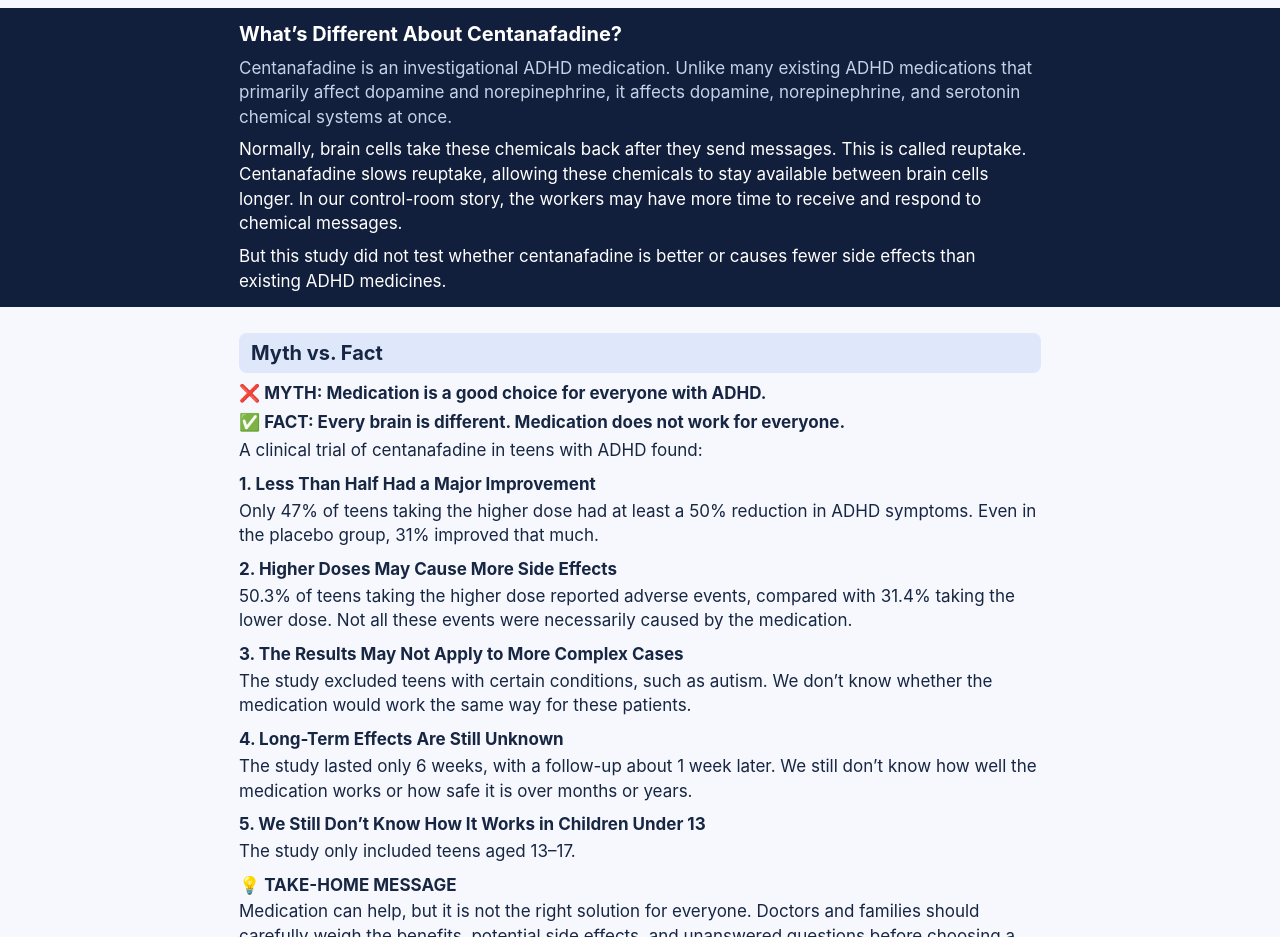
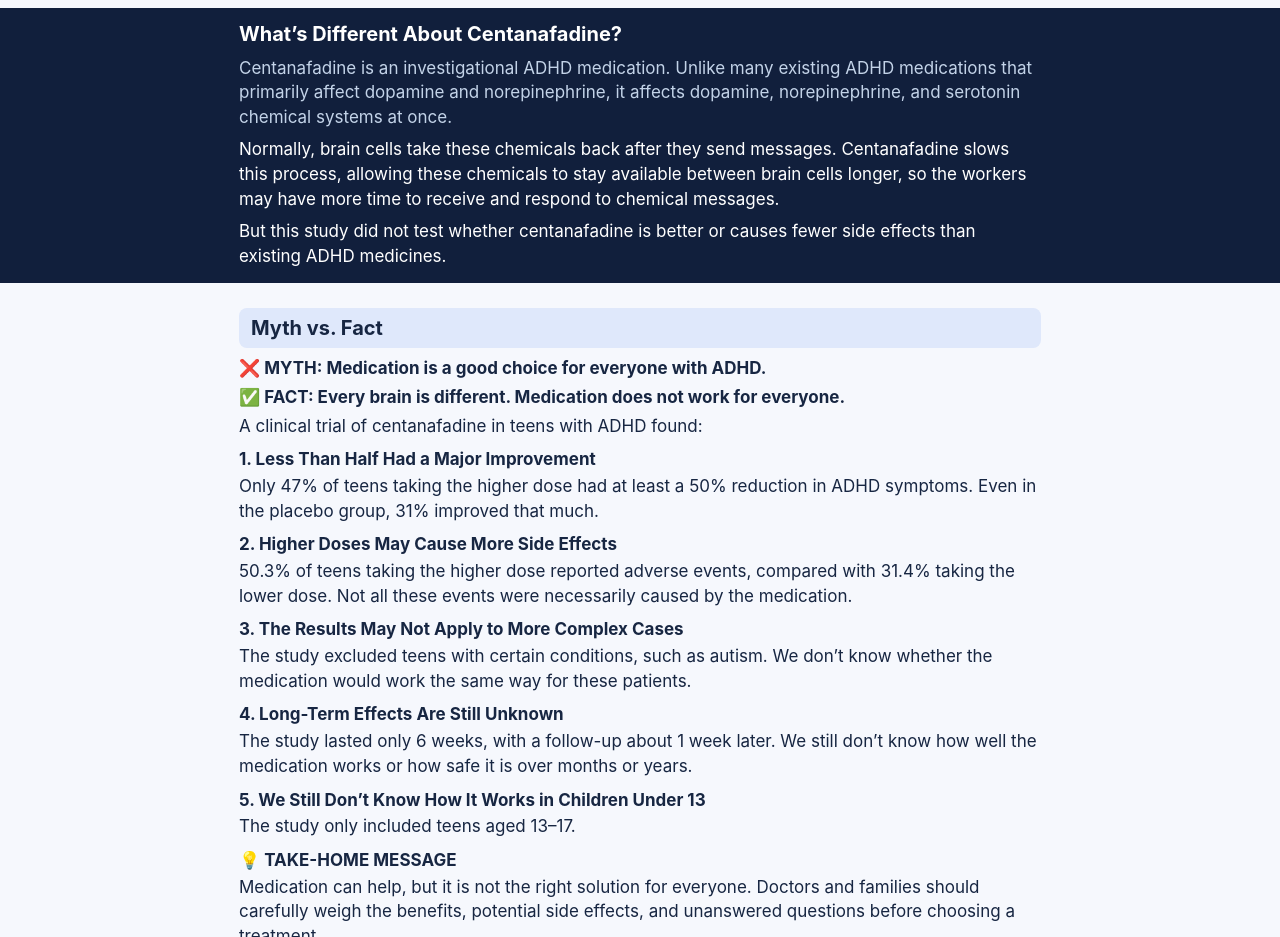
Before and after one commit to wenyanwu783/ADHD, a plain HTML site: page index.html in a window 1280 px wide. Shown: the part 1400-2337 px from the top of the page. Drawn offline with Linux system fonts and the light colour scheme.

Commit message:
Add files via upload

```diff
--- a/index.html
+++ b/index.html
@@ -117,7 +117,7 @@ p{margin:0 0 8px}
 <div class="wrap">
 <h2>What’s Different About Centanafadine?</h2>
 <p class="lead">Centanafadine is an investigational ADHD medication. Unlike many existing ADHD medications that primarily affect dopamine and norepinephrine, it affects dopamine, norepinephrine, and serotonin chemical systems at once.</p>
-<p>Normally, brain cells take these chemicals back after they send messages. This is called reuptake. Centanafadine slows reuptake, allowing these chemicals to stay available between brain cells longer. In our control-room story, the workers may have more time to receive and respond to chemical messages.</p>
+<p>Normally, brain cells take these chemicals back after they send messages. Centanafadine slows this process, allowing these chemicals to stay available between brain cells longer, so the workers may have more time to receive and respond to chemical messages.</p>
 <p>But this study did not test whether centanafadine is better or causes fewer side effects than existing ADHD medicines.</p>
 </div>
 </section>
```
